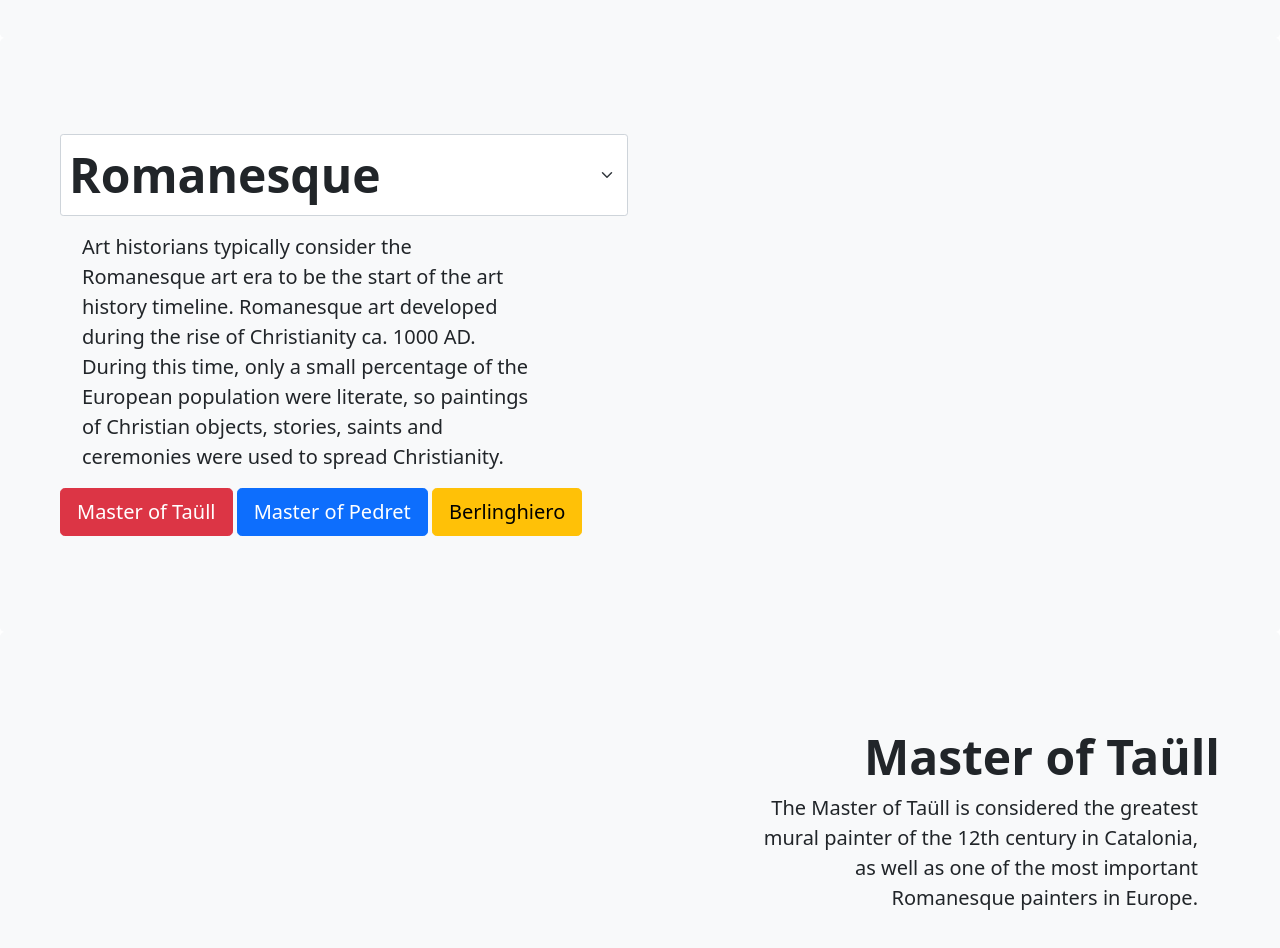
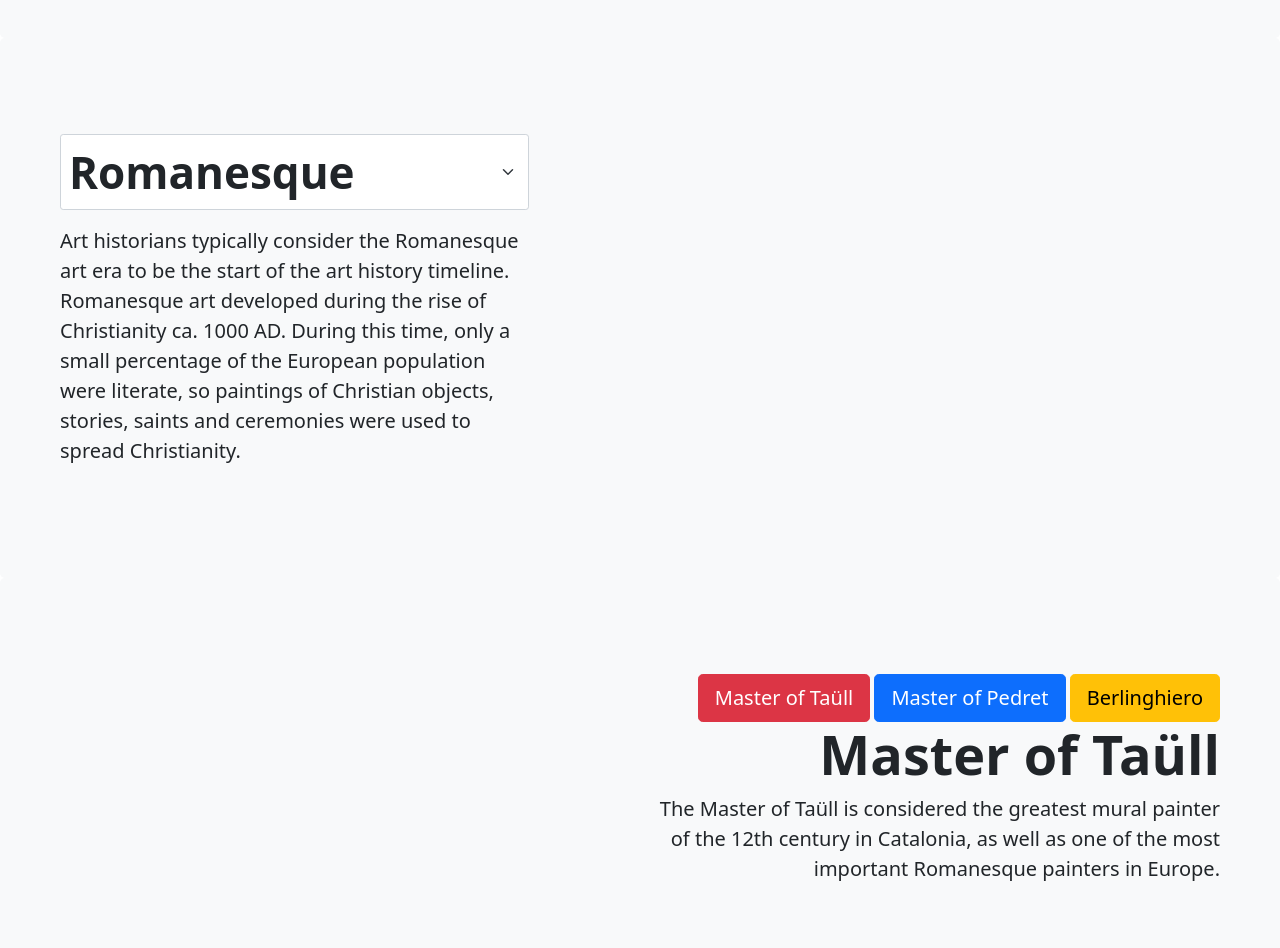
Before and after one commit to brandonch-9029/pGold-S-Two-AJAX-Web-Service, a website: page files/html/index.html in a window 1280 px wide. Shown: the part 400-1348 px from the top of the page. Drawn offline with nearby package versions, Linux system fonts and the light colour scheme; files whose address does not match are found by name.

Commit message:
Starting on functions for artists

```diff
--- a/files/html/index.html
+++ b/files/html/index.html
@@ -41,40 +41,45 @@
     <div class="p-5 mb-0 bg-light rounded-3">
         <div class="container-fluid py-5">
           <div class="row">
-            <div class="mb-3 col-md-6" id="periodDrop">
+            <div class="col-md-5">
+              <div class="mb-3" id="periodDrop">
               </div>
-          </div>
-          <div class="container">
-            <div class="row">
-              <div class="col-md-5">
               <p id="periodInfo" class="fs-5">
                 Art historians typically consider the Romanesque art era to be the start of the art history timeline. Romanesque art developed during the rise of Christianity ca. 1000 AD. During this time, only a small percentage of the European population were literate, so paintings of Christian objects, stories, saints and ceremonies were used to spread Christianity.
               </p>
             </div>
+
             <div class="col-md-7">
               <!--Image Here-->
             </div>
           </div>
-          </div>
-
-          <button id="artist1" class="btn btn-danger btn-lg" type="button">Master of Taüll</button>
-          <button id="artist2" class="btn btn-primary btn-lg" type="button">Master of Pedret</button>
-          <button id="artist3" class="btn btn-warning btn-lg" type="button">Berlinghiero</button>
         </div>
     </div>
 
     <!--Artist Info-->
     <div class="p-5 mb-0 bg-light rounded-3">
         <div class="container-fluid py-5">
-          <h1 class="display-5 fw-bold text-end">Master of Taüll</h1>
-
-          <div class="container">
           <div class="row">
-              <div class="col-md-7">
-                <!--Image here-->
+            <div class="col-md-6">
+              <!--Image Here-->
             </div>
-              <div class="col-md-5 text-end">
-                <p class="fs-5">The Master of Taüll is considered the greatest mural painter of the 12th century in Catalonia, as well as one of the most important Romanesque painters in Europe.</p>
+            <div class="col-md-6">
+              <div class="d-grid gap-2 d-md-block text-end">
+                <span id="artist1">
+                  <button class="btn btn-danger btn-lg" type="button">Master of Taüll</button>
+                </span>
+                <span id="artist2">
+                  <button class="btn btn-primary btn-lg" type="button">Master of Pedret</button>
+                </span>
+                <span id="artist3">
+                  <button class="btn btn-warning btn-lg" type="button">Berlinghiero</button>
+                </span>
+              </div>
+              <h1 id="selectedArtistName" class="display-5 fw-bold text-end">
+                Master of Taüll
+              </h1>
+              <div class="text-end">
+                <p id="selectedArtistInfo" class="fs-5">The Master of Taüll is considered the greatest mural painter of the 12th century in Catalonia, as well as one of the most important Romanesque painters in Europe.</p>
               </div>
             </div>
           </div>
--- a/files/html/index.js
+++ b/files/html/index.js
@@ -18,18 +18,39 @@ function createPeriodList (periodList) {
 async function loadPeriodName (period) {
     let infoString = await getPeriodInfo(period)
     document.getElementById('periodInfo').innerHTML = `
-    ${infoString}
+    ${description}
+    `
+    document.getElementById('artist1').innerHTML = `
+    <button class="btn btn-danger btn-lg" type="button" onclick='updateArtistInfo("one")'>${artistOne}</button>
+    `
+    document.getElementById('artist2').innerHTML = `
+    <button class="btn btn-primary btn-lg" type="button" onclick='updateArtistInfo("two")'>${artistTwo}</button>
+    `
+    document.getElementById('artist3').innerHTML = `
+    <button class="btn btn-warning btn-lg" type="button" onclick='updateArtistInfo("three")'>${artistThree}</button>
     `
 }
 
 async function getPeriodInfo (period) {
     const response = await fetch('http://localhost:3000/static/json/periods.json')
     const data = await response.json()
-    infoString = data[period][0].keyinfo
+    description = data[period][0].keyinfo
+    artistOne = data[period][0].keyartists[0].name
+    artistTwo = data[period][0].keyartists[1].name
+    artistThree = data[period][0].keyartists[2].name
+    return {description, artistOne, artistTwo, artistThree}
+}
 
-    console.log(data[period][0].keyartists[0])
-
-    return infoString
+function updateArtistInfo (artistIndex) {
+    if (artistIndex == "one") {
+        console.log("clicked on first artist");
+    }
+    if (artistIndex == "two") {
+        console.log("clicked on second artist");
+    }
+    if (artistIndex == "three") {
+        console.log("clicked on third artist");
+    }
 }
 
 getPeriods()
--- a/files/html/styles.css
+++ b/files/html/styles.css
@@ -1,3 +1,7 @@
 .form-select-sm {
-    font-size: 3rem;
+    font-size: 44px;
 }
+
+#selectedArtistName {
+    font-size: 54px;
+}
```
Lines whose indentation alone changed are shown as unchanged.
